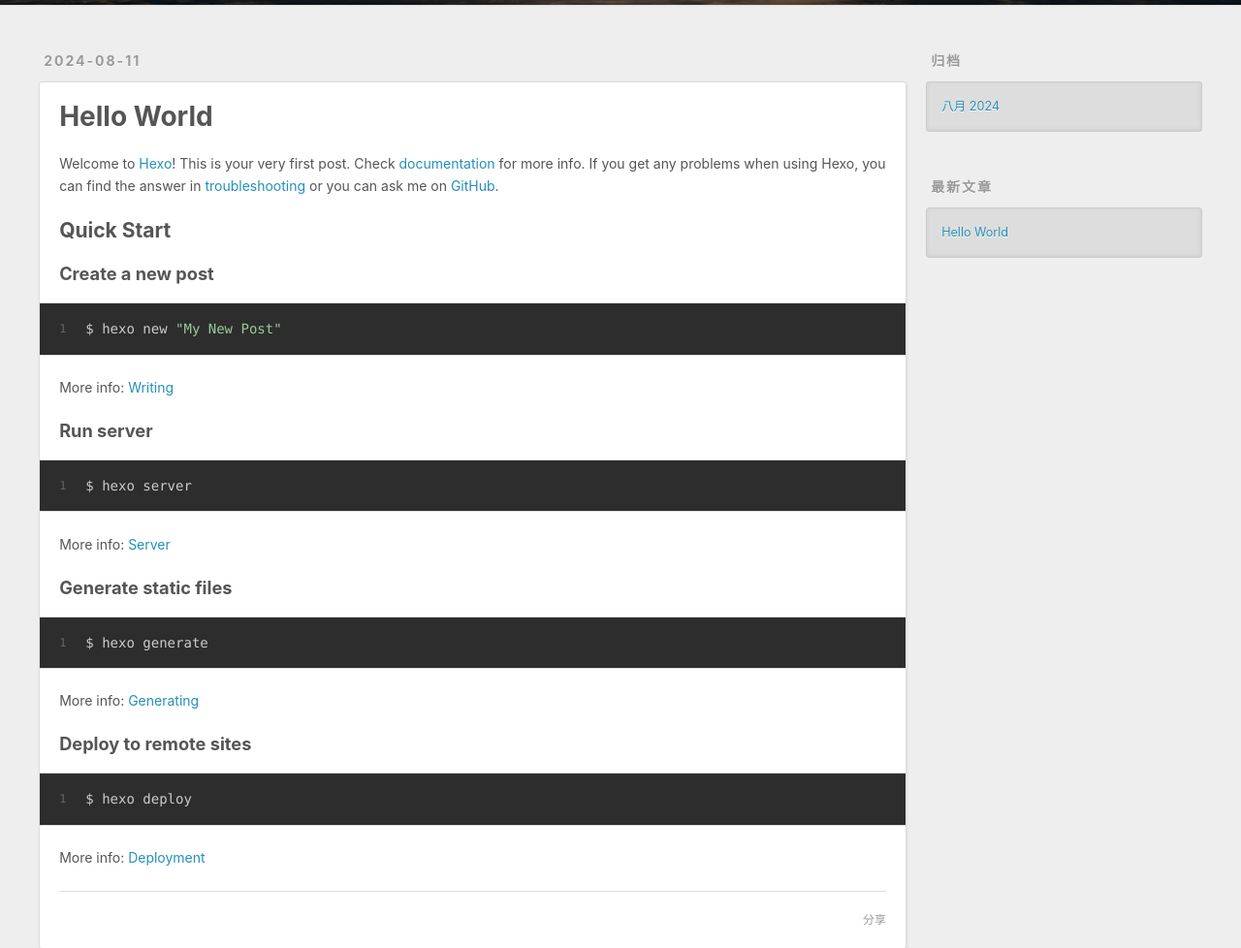
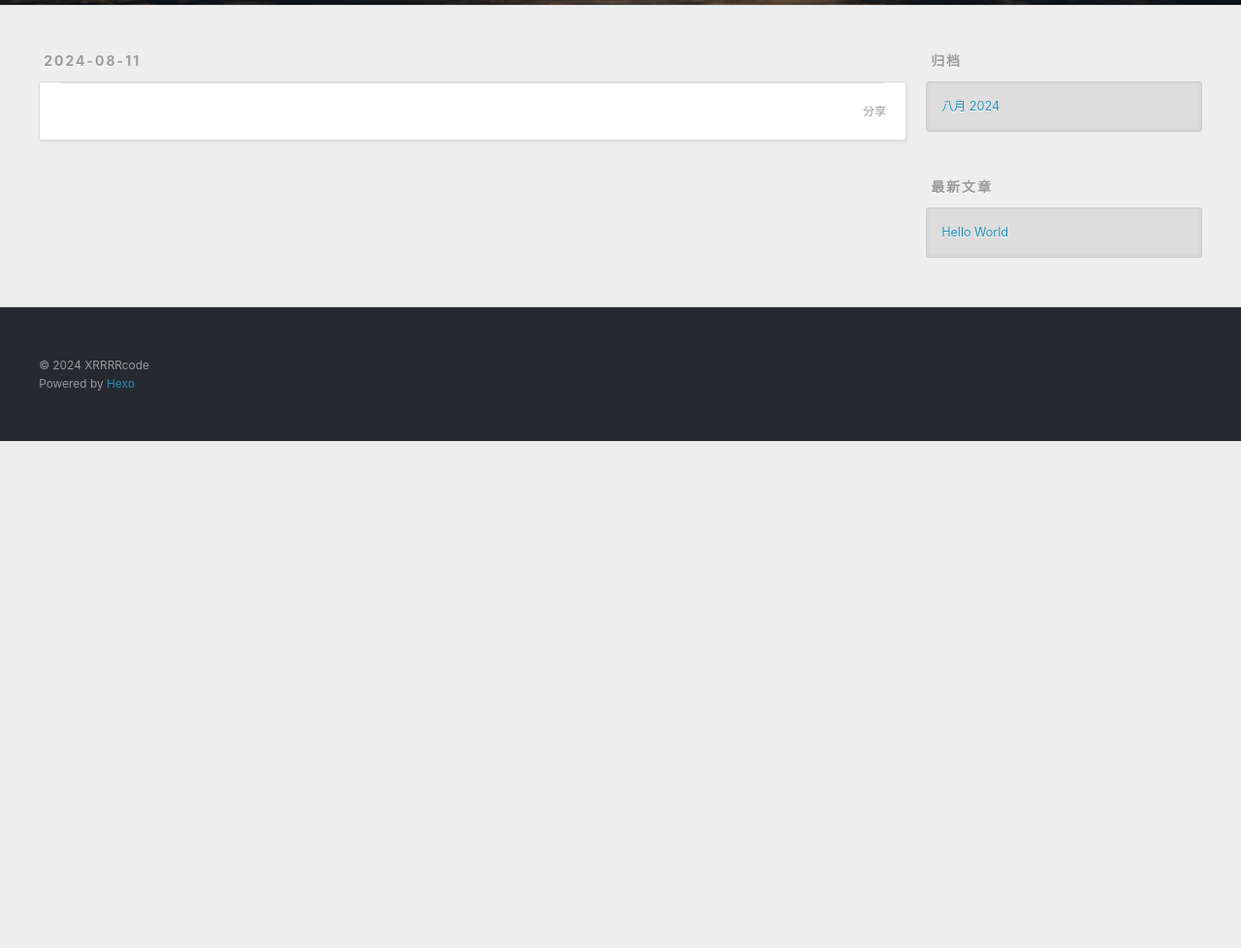
Before and after one commit to XRRRRcode/XRRRRcode.github.io, a plain HTML site: page 404.html in a window 1280 px wide. Shown: the part 295-1273 px from the top of the page at 97% size. After the commit the page ends 800 px from the top, so only its background shows below. Drawn offline with Linux system fonts and the light colour scheme.

Commit message:
Site updated: 2024-08-11 14:03:52

```diff
--- a/index.html
+++ b/404.html
@@ -8,9 +8,11 @@
   <meta name="viewport" content="width=device-width, initial-scale=1, shrink-to-fit=no">
   <meta property="og:type" content="website">
 <meta property="og:title" content="XrBlog">
-<meta property="og:url" content="https://xrrrrcode.github.io/index.html">
+<meta property="og:url" content="https://xrrrrcode.github.io/404.html">
 <meta property="og:site_name" content="XrBlog">
 <meta property="og:locale" content="zh_CN">
+<meta property="article:published_time" content="2024-08-11T06:02:43.156Z">
+<meta property="article:modified_time" content="2024-08-11T06:02:43.156Z">
 <meta property="article:author" content="XRRRRcode">
 <meta name="twitter:card" content="summary">
 
@@ -67,59 +69,32 @@
 </header>
 
       <div class="outer">
-        <section id="main">
-
-    <article id="post-hello-world" class="h-entry article article-type-post" itemprop="blogPost" itemscope itemtype="https://schema.org/BlogPosting">
+        <section id="main"><article id="page-" class="h-entry article article-type-page" itemprop="blogPost" itemscope itemtype="https://schema.org/BlogPosting">
   <div class="article-meta">
-    <a href="/2024/08/11/hello-world/" class="article-date">
-  <time class="dt-published" datetime="2024-08-11T05:39:47.085Z" itemprop="datePublished">2024-08-11</time>
+    <a href="/404.html" class="article-date">
+  <time class="dt-published" datetime="2024-08-11T06:02:43.156Z" itemprop="datePublished">2024-08-11</time>
 </a>
 
   </div>
   <div class="article-inner">
 
 
-      <header class="article-header">
-
-
-    <h1 itemprop="name">
-      <a class="p-name article-title" href="/2024/08/11/hello-world/">Hello World</a>
-    </h1>
-
-
-      </header>
-
     <div class="e-content article-entry" itemprop="articleBody">
 
-        <p>Welcome to <a target="_blank" rel="noopener" href="https://hexo.io/">Hexo</a>! This is your very first post. Check <a target="_blank" rel="noopener" href="https://hexo.io/docs/">documentation</a> for more info. If you get any problems when using Hexo, you can find the answer in <a target="_blank" rel="noopener" href="https://hexo.io/docs/troubleshooting.html">troubleshooting</a> or you can ask me on <a target="_blank" rel="noopener" href="https://github.com/hexojs/hexo/issues">GitHub</a>.</p>
-<h2 id="Quick-Start"><a href="#Quick-Start" class="headerlink" title="Quick Start"></a>Quick Start</h2><h3 id="Create-a-new-post"><a href="#Create-a-new-post" class="headerlink" title="Create a new post"></a>Create a new post</h3><figure class="highlight bash"><table><tr><td class="gutter"><pre><span class="line">1</span><br></pre></td><td class="code"><pre><span class="line">$ hexo new <span class="string">&quot;My New Post&quot;</span></span><br></pre></td></tr></table></figure>
-
-<p>More info: <a target="_blank" rel="noopener" href="https://hexo.io/docs/writing.html">Writing</a></p>
-<h3 id="Run-server"><a href="#Run-server" class="headerlink" title="Run server"></a>Run server</h3><figure class="highlight bash"><table><tr><td class="gutter"><pre><span class="line">1</span><br></pre></td><td class="code"><pre><span class="line">$ hexo server</span><br></pre></td></tr></table></figure>
-
-<p>More info: <a target="_blank" rel="noopener" href="https://hexo.io/docs/server.html">Server</a></p>
-<h3 id="Generate-static-files"><a href="#Generate-static-files" class="headerlink" title="Generate static files"></a>Generate static files</h3><figure class="highlight bash"><table><tr><td class="gutter"><pre><span class="line">1</span><br></pre></td><td class="code"><pre><span class="line">$ hexo generate</span><br></pre></td></tr></table></figure>
-
-<p>More info: <a target="_blank" rel="noopener" href="https://hexo.io/docs/generating.html">Generating</a></p>
-<h3 id="Deploy-to-remote-sites"><a href="#Deploy-to-remote-sites" class="headerlink" title="Deploy to remote sites"></a>Deploy to remote sites</h3><figure class="highlight bash"><table><tr><td class="gutter"><pre><span class="line">1</span><br></pre></td><td class="code"><pre><span class="line">$ hexo deploy</span><br></pre></td></tr></table></figure>
-
-<p>More info: <a target="_blank" rel="noopener" href="https://hexo.io/docs/one-command-deployment.html">Deployment</a></p>
-
+        <script type="text/javascript" src="//qzonestyle.gtimg.cn/qzone/hybrid/app/404/search_children.js" charset="utf-8" homePageUrl="https://XRRRRcode.github.io" homePageName="回到我的主页"></script>
 
     </div>
     <footer class="article-footer">
-      <a data-url="https://xrrrrcode.github.io/2024/08/11/hello-world/" data-id="clzp5kohs0000m4v2fcuua1ib" data-title="Hello World" class="article-share-link"><span class="fa fa-share">分享</span></a>
+      <a data-url="https://xrrrrcode.github.io/404.html" data-id="clzp5syuc0000h8v21pnkckf3" data-title="" class="article-share-link"><span class="fa fa-share">分享</span></a>
 
 
 
     </footer>
   </div>
 
-</article>
 
 
-
-
+</article>
 
 
 </section>
```
Also changed, not shown: 2024/08/11/hello-world/index.html (+1 -1 lines).
